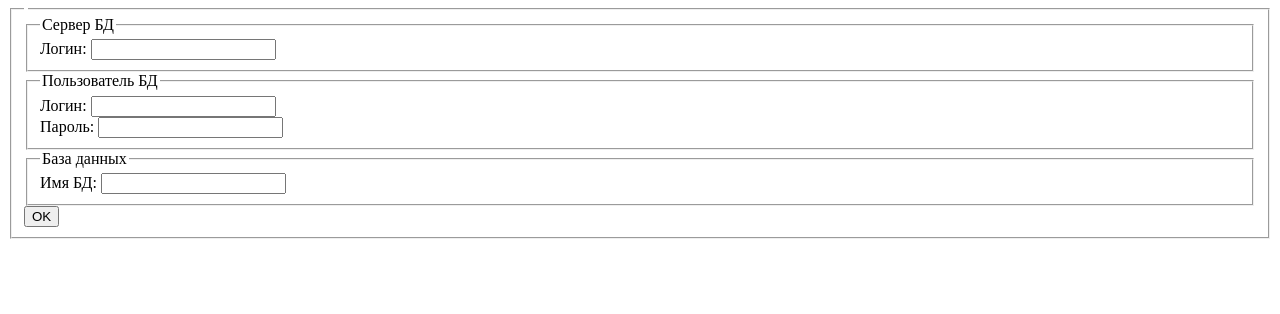
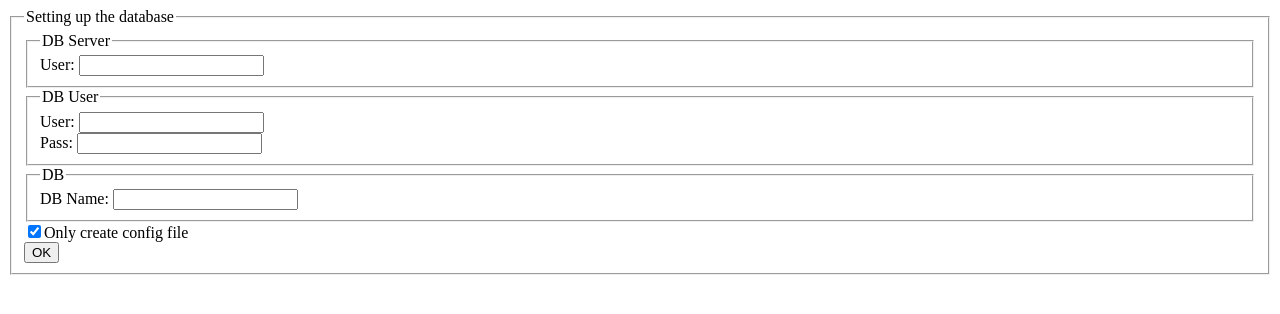
Before and after one commit to and-rom/icecast, a PHP site: page /install.php in a window 1280 px wide. Shown: the top 314 px of the page. Run offline with PHP 8.4, Linux system fonts and the light colour scheme.

Commit message:
Modify install algorithm

```diff
--- a/install.php
+++ b/install.php
@@ -11,26 +11,29 @@
 </head>
 <body>
 <?php
-if (filesize("config_db.php") > 0) die("Установка уже проведена");
+$config = isset($_POST['only_config']);
 if (!empty($_POST)) {
   if (!empty($_POST['dbhost']) & !empty($_POST['dbuser']) & !empty($_POST['dbpass']) & !empty($_POST['dbname'])) {
       $dbhost = $_POST['dbhost'];
       $dbname = $_POST['dbname'];
       $dbuser = $_POST['dbuser'];
       $dbpass = $_POST['dbpass'];
-
-    $link = mysqli_connect($dbhost, $dbuser, $dbpass) or die("Ошибка соединения: " . mysqli_error($link));
-    mysqli_set_charset($link,"utf8") or die("Ошибка: " . mysqli_error($link));
-    mysqli_select_db($link,$dbname) or die("Ошибка: " . mysqli_error($link));
-    echo "Соединилсь с " . mysqli_get_host_info ($link) . "<br />";
-    echo "Открытие файла<br />";
+    if (filesize("config_db.php") <= 0 and !$config) {
+      $link = mysqli_connect($dbhost, $dbuser, $dbpass) or die("Connection error: " . mysqli_error($link));
+      mysqli_set_charset($link,"utf8") or die("Error: " . mysqli_error($link));
+      mysqli_select_db($link,$dbname) or die("Error: " . mysqli_error($link));
+      echo "Connection established with " . mysqli_get_host_info ($link) . ".<br />";
+      echo "Opening SQL file...<br />";
       $sql = file_get_contents("./icecast.sql");
-    if (!$sql) {die ("Ошибка открытия файла");}
-    echo "Обработка файла <br />";
-    mysqli_multi_query($link,$sql) or die("Ошибка: " . mysqli_error($link));
+      if (!$sql) {die ("Error opening SQL file");}
+      echo "Processing SQL file.<br />";
+      mysqli_multi_query($link,$sql) or die("Error: " . mysqli_error($link));
       mysqli_close($link);
-    echo "Готово<br />";
-
+      echo "Done.<br />";
+      $config = True;
+    }
+    if ($config) {
+      echo "Opening config file...<br />";
       $file = fopen("config_db.php","w");
       $config = "<?php\n";
       $config .= '  define("DBHOST", "' . $dbhost . '");' . "\n";
@@ -38,31 +41,39 @@ if (!empty($_POST)) {
       $config .= '  define("DBPASS", "' . $dbpass . '");' . "\n";
       $config .= '  define("DBNAME", "' . $dbname . '");' . "\n";
       $config .= "?>";
+      echo "Writing config file...<br />";
       fwrite($file,$config);
       fclose($file);
-    echo "<a href=./>На главную</a>";
+      echo "Config file done.<br />";
+      echo "<a href=./>Go home</a>";
       $ok = "ok";
-    //rename("install.php","install.php_");
+    } else {
+      die("Installation has already been completed.");
+    }
+  } else {
+    die("Not all fields are filled in.");
   }
 }
+
 if (empty($_POST) | !isset($ok)) {
 ?>
   <form id="form-setup" method="post" action="<?=$_SERVER['SCRIPT_NAME']?>">
   <fieldset>
-    <legend></legend>
+    <legend>Setting up the database</legend>
 	<fieldset>
-	  <legend>Сервер БД</legend>
-	  <label for="dbhost">Логин: </label><input id="dbhost" type="text" name="dbhost"/>
+	  <legend>DB Server</legend>
+	  <label for="dbhost">User: </label><input id="dbhost" type="text" name="dbhost"/>
 	</fieldset>
 	<fieldset>
-	  <legend>Пользователь БД</legend>
-	  <label for="dbuser">Логин: </label><input id="dbuser" type="text" name="dbuser"/><br />
-	  <label for="dbpass">Пароль: </label><input id="dbpass" type="password" name="dbpass"/>
+	  <legend>DB User</legend>
+	  <label for="dbuser">User: </label><input id="dbuser" type="text" name="dbuser"/><br />
+	  <label for="dbpass">Pass: </label><input id="dbpass" type="password" name="dbpass"/>
 	</fieldset>
 	<fieldset>
-	  <legend>База данных</legend>
-	  <label for="dbname">Имя БД: </label><input id="dbname" type="text" name="dbname"/>
+	  <legend>DB</legend>
+	  <label for="dbname">DB Name: </label><input id="dbname" type="text" name="dbname"/>
 	</fieldset>
+        <input id="only_config" type="checkbox" name="only_config" checked/><label for="only_config">Only create config file</label><br />
 	<input type="submit" name="submit" value="OK"/>
   </fieldset>
   </form>
```
Lines whose indentation alone changed are shown as unchanged.
